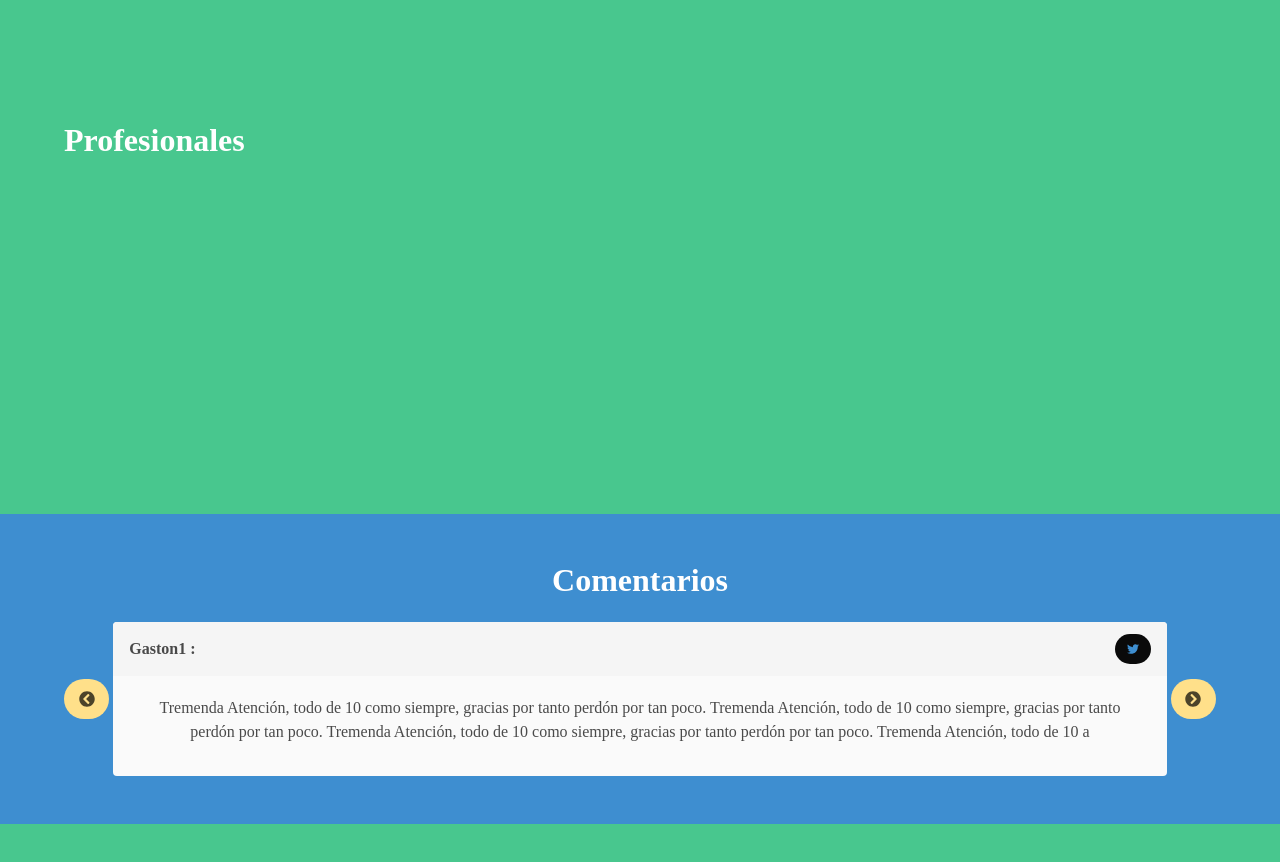
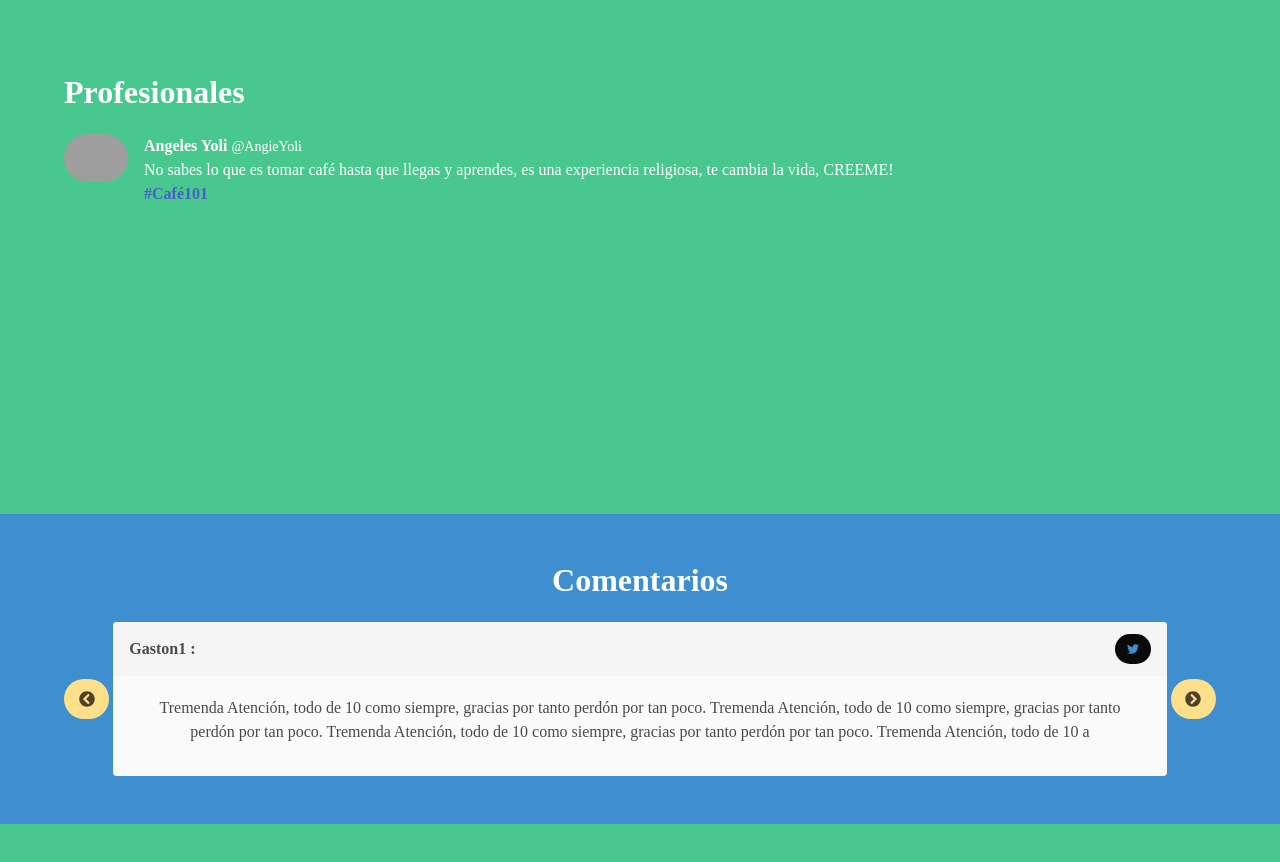
Before and after one commit to gastonpereyra/magic_pet, a React (Create React App) app: page / in a window 1280 px wide. Shown: the part 3600-4462 px from the top of the page. Built offline with nearby package versions, Linux system fonts and the light colour scheme; grey boxes are pictures that could not be loaded; a web font is replaced by a local one.

Commit message:
Empezar a editar componente Proffesionals

```diff
--- a/src/components/sectionProffesionals.js
+++ b/src/components/sectionProffesionals.js
@@ -8,6 +8,25 @@ const Profesionals = () => {
                     <p className="title">
                         Profesionales
                     </p>
+
+                    <article className="media">
+                    <figure className="media-left">
+                        <p className="image is-64x64">
+                        <img className="is-rounded" src="https://pickaface.net/gallery/avatar/myrosith51dfd4eada6e3.png" alt="Avatar"/>
+                        </p>
+                    </figure>
+                        <div className="media-content">
+                            <div className="content">
+                                <p>
+                                    <strong>Angeles Yoli</strong> <small>@AngieYoli</small>
+                                    <br/>
+                                        No sabes lo que es tomar café hasta que llegas y aprendes, es una experiencia religiosa, te cambia la vida, CREEME!
+                                    <br/><b className="has-text-link">#Café101</b>
+                                </p>
+                            </div>
+                        </div>
+                    </article>
+
                 </div>
             </div>
         </section>
```
